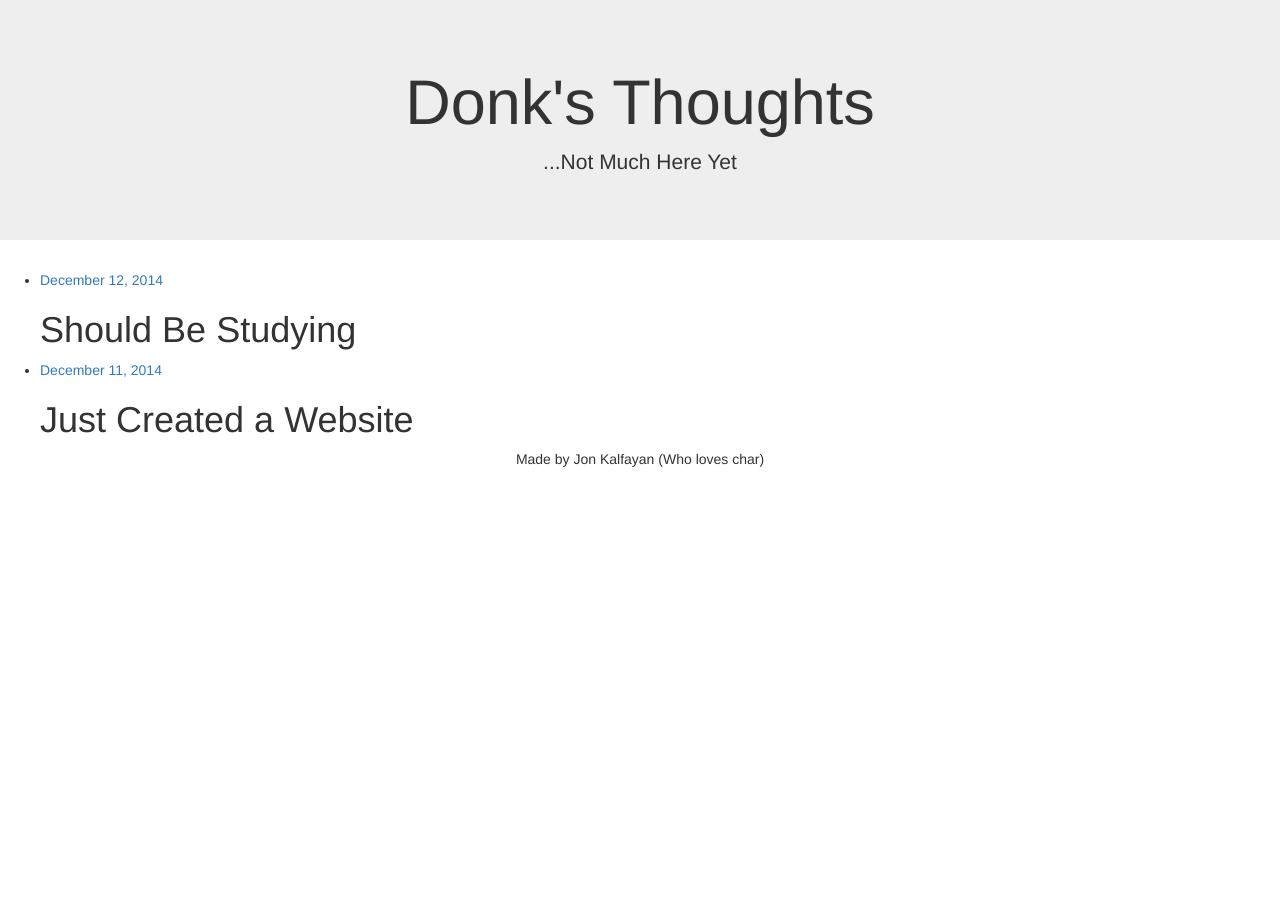
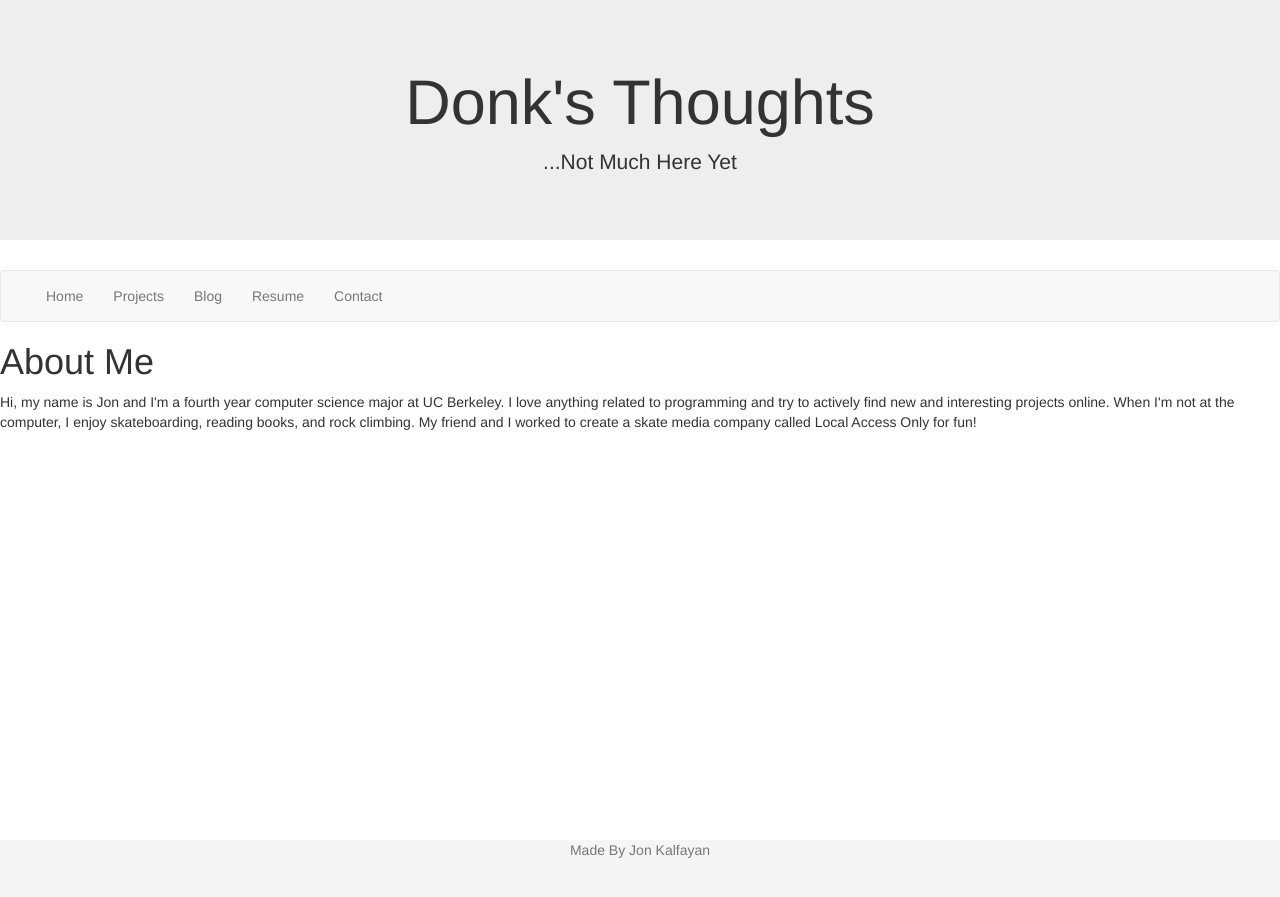
Before and after one commit to jonk/jonk.github.io, a Jekyll site: the page built from index.html, in a window 1280 px wide. Shown: the top 897 px of the page. Built offline with Jekyll 4.4.1, drawn with Linux system fonts in a browser that asks for light colours.

Commit message:
made tabs, wrote an about me, need to use fluid containers

```diff
--- a/_includes/head.html
+++ b/_includes/head.html
@@ -4,8 +4,10 @@
 
     <!-- CSS -->
     <link rel="stylesheet" type="text/css" href="/static/css/bootstrap.min.css">
+    <link rel="stylesheet" type="text/css" href="/static/css/index.css"
 
-
+    <!-- Javascript -->
+    <script src="/scripts/js/boostrap.js"></script>
 
     <title>{{ page.title }}</title>
 
--- a/_layouts/default.html
+++ b/_layouts/default.html
@@ -10,14 +10,34 @@
                 <h1 style="text-align: center"> Donk's Thoughts </h1>
                 <p style="text-align: center">...Not Much Here Yet</p>
             </div>
+            <nav class="navbar navbar-default">
+                <div class="container-fluid">
+                    <div class="collapse navbar-collapse">
+                        <ul class="nav navbar-nav">
+                            <li><a href="index.html">Home</a>
+                            </li>
+                            <li><a href="#">Projects</a>
+                            </li>
+                            <li><a href="blog.html">Blog</a>
+                            </li>
+                            <li><a href="#">Resume</a>
+                            </li>
+                            <li><a href="#">Contact</a>
+                            </li>
+                        </ul>
+                    </div>
+                </div>
+            </nav>
         </header>
 
         <main>
             {{ content }}
         </main>
 
-        <footer>
-            <p style="text-align: center">Made by Jon Kalfayan (Who loves char)</p>
+        <footer class="footer">
+            <div class="container">
+                <p class="text-muted">Made By Jon Kalfayan</p>
+            </div>
         </footer>
     </div>
 </body>
--- a/index.html
+++ b/index.html
@@ -3,13 +3,6 @@ title: Donk's Thoughts
 layout: default
 ---
 
+<h1>About Me</h1>
 
-<ul>
-    {% for post in site.posts %}
-    <li>
-        <a href="{{ post.url }}">{{ post.set_date }}</a>
-        <br>
-        <h1>{{ post.title }}</h1>
-    </li>
-    {% endfor %}
-</ul>
+<p>Hi, my name is Jon and I'm a fourth year computer science major at UC Berkeley. I love anything related to programming and try to actively find new and interesting projects online. When I'm not at the computer, I enjoy skateboarding, reading books, and rock climbing. My friend and I worked to create a skate media company called Local Access Only for fun!
--- /dev/null
+++ b/static/css/index.css
@@ -0,0 +1,20 @@
+html {
+  position: relative;
+  min-height: 100%;
+}
+body {
+  /* Margin bottom by footer height */
+  margin-bottom: 60px;
+}
+.footer {
+  position: absolute;
+  bottom: 0;
+  width: 100%;
+  /* Set the fixed height of the footer here */
+  height: 60px;
+  background-color: #f5f5f5;
+}
+
+.text-muted {
+  text-align: center;
+}
```
Also changed, not shown: blog.html (added, +15 -0 lines).
